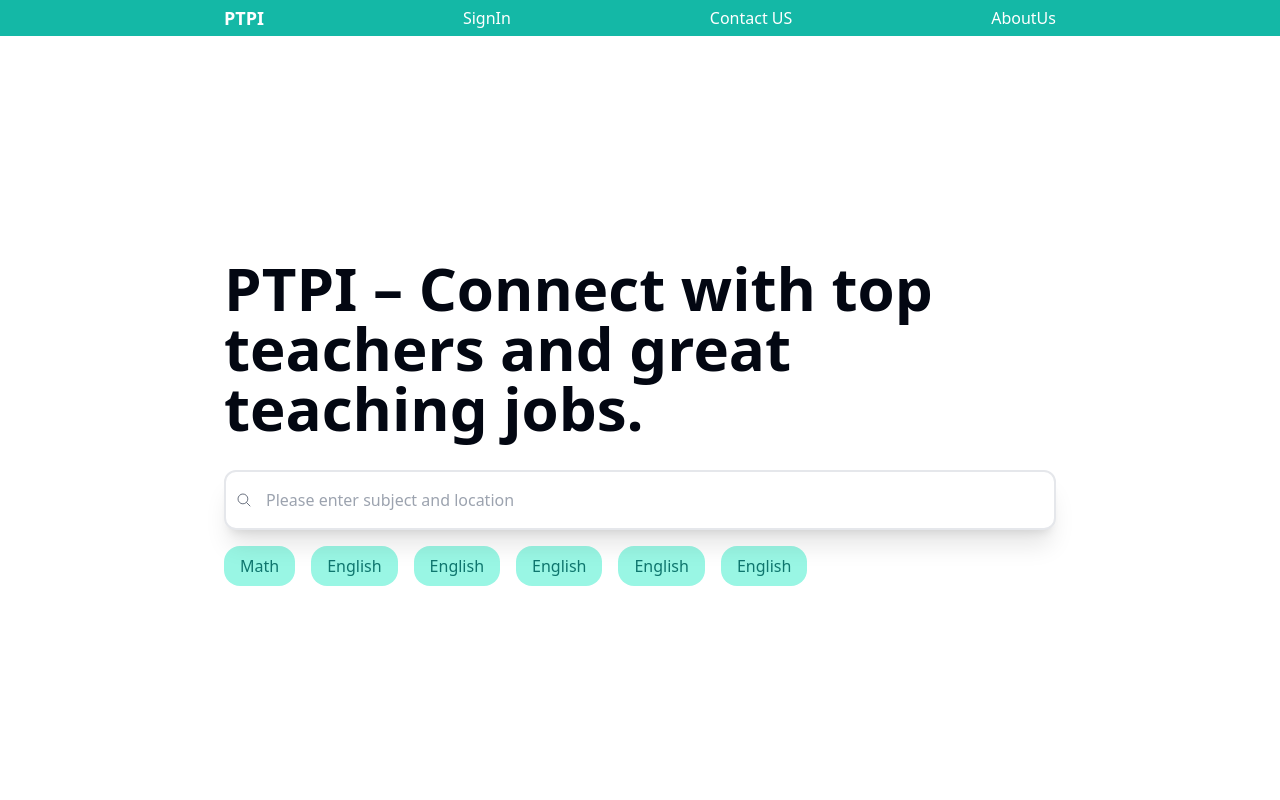
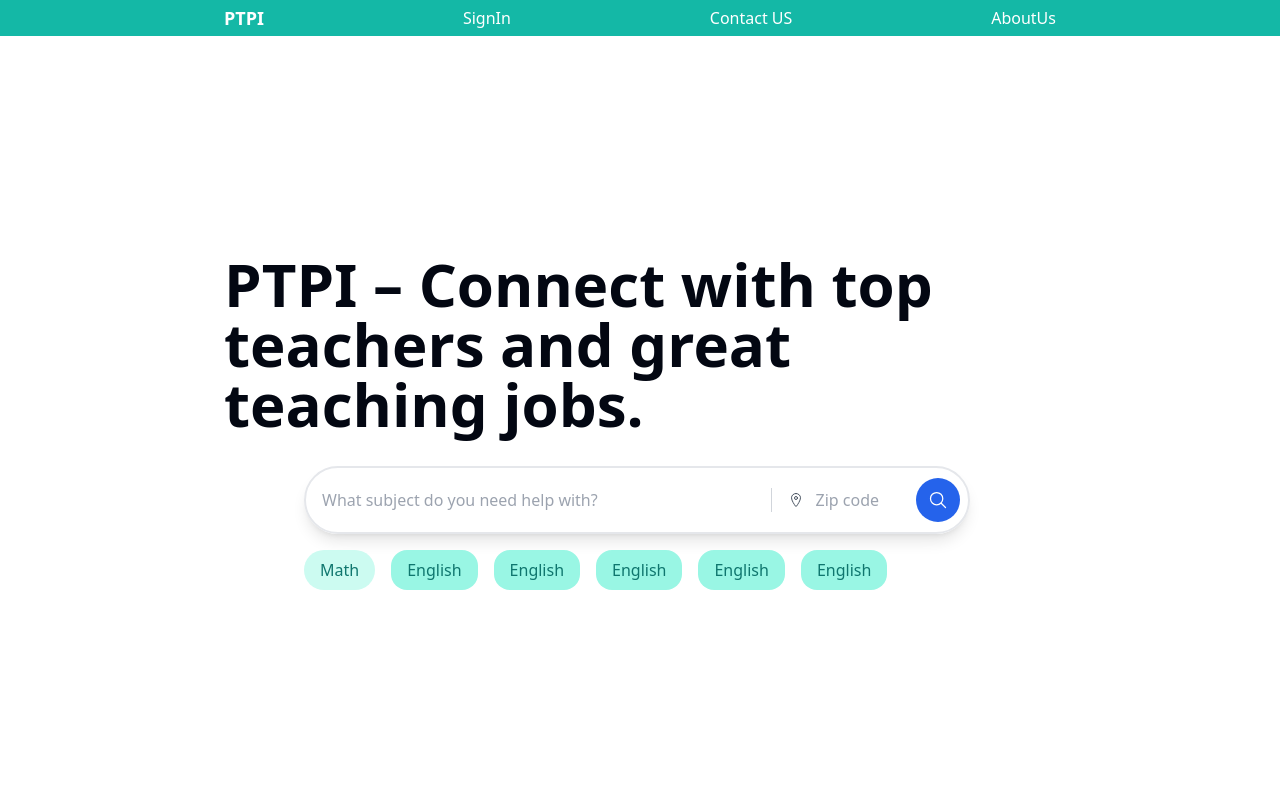
Before and after one commit to Comestro/TeacherGotHire, a React (Vite) app in the folder teacher_frontend/: page / in a window 1280 px wide. Shown: the top 800 px of the page. Built offline with nearby package versions, Linux system fonts and the light colour scheme.

Commit message:
search placeholder fixed

```diff
--- a/teacher_frontend/src/components/Home/Home.jsx
+++ b/teacher_frontend/src/components/Home/Home.jsx
@@ -6,6 +6,7 @@ import { IoSearchOutline } from "react-icons/io5";
 import Footer from "../Footer/Footer";
 import RoleSelection from "../RoleSelection";
 import { useNavigate } from "react-router-dom";
+import { IoLocationOutline } from "react-icons/io5";
 
 function Home() {
   const navigate = useNavigate();
@@ -31,18 +32,29 @@ function Home() {
           <p className="mb-8 font-bold text-6xl leading-none">
             PTPI – Connect with top teachers and great teaching jobs.
           </p>
-          <div className=" relative">
-            <Input
-              placeholder="Please enter subject and location"
-              className="p-4 rounded-xl w-full shadow-xl border-2 pl-10 "
+          <div className="flex items-center rounded-full w-[80%] shadow-lg border-2 mx-20 p-2">
+            <input
+              type="text"
+              placeholder="What subject do you need help with?"
+              className="flex-1 p-2 px- border-none focus:outline-none text-gray-600 placeholder-gray-400"
             />
-            <IoSearchOutline className=" absolute left-3 top-1/2 transform -translate-y-1/2 text-gray-500" />
+            <div className="h-6 w-px bg-gray-300 mx-4"></div>
+            <IoLocationOutline className="text-gray-600" />
+            <input
+              type="text"
+              placeholder="Zip code"
+              className="w-28 p-3 border-none focus:outline-none text-gray-600 placeholder-gray-400"
+            />
+            <button className="bg-blue-600 hover:bg-blue-500 p-2 rounded-full flex items-center justify-center">
+              <IoSearchOutline className="text-white w-7 h-7 p-1 " />
+            </button>
           </div>
-          <div className="mt-4 flex gap-4">
+
+          <div className="mt-4 flex gap-4 mx-20">
             <Button
               textColor="text-teal-700"
-              bgcolor="bg-teal-200"
-              className="rounded-2xl opacity-3"
+              bgcolor="bg-teal-100"
+              className="rounded-full opacity-3"
             >
               Math
             </Button>
```
